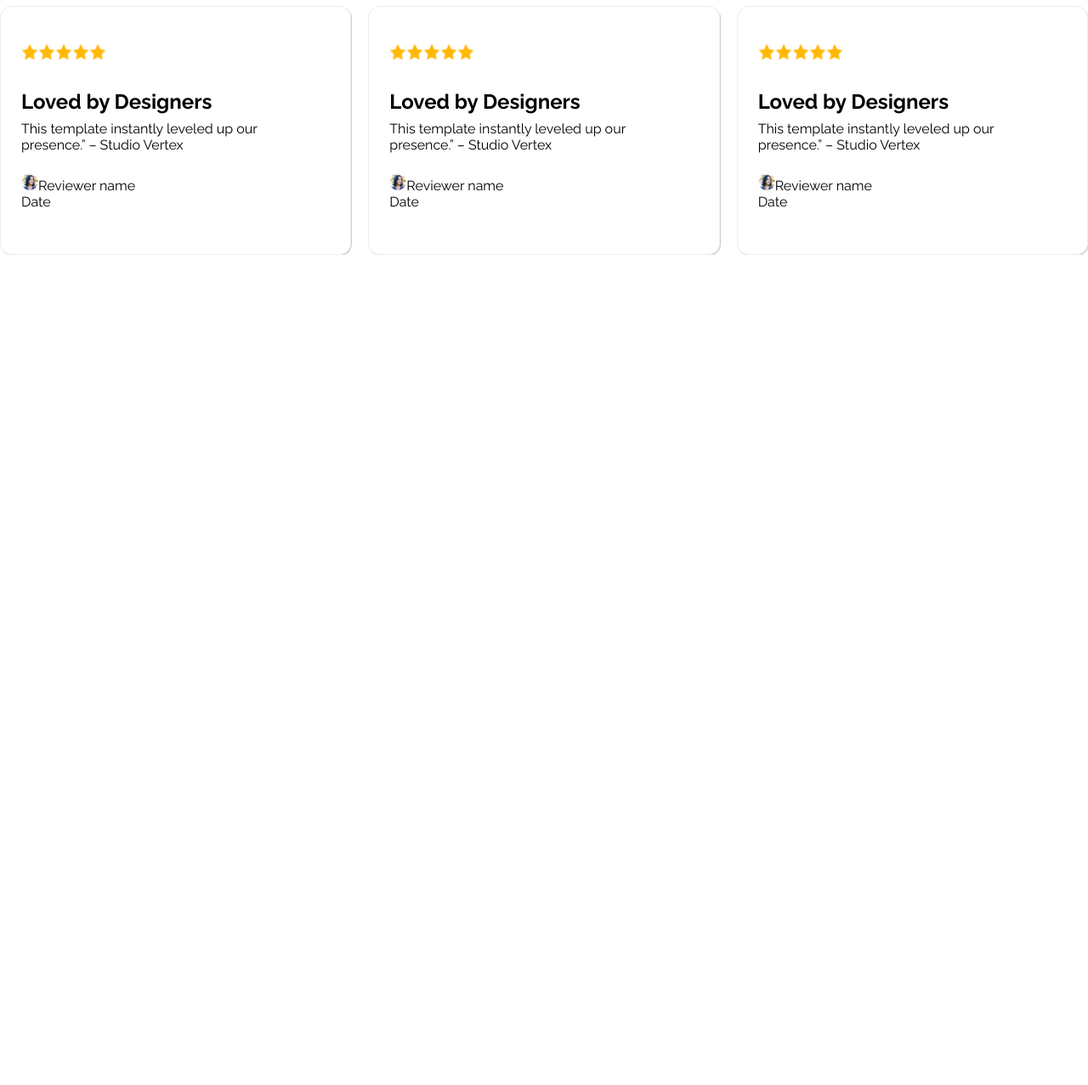
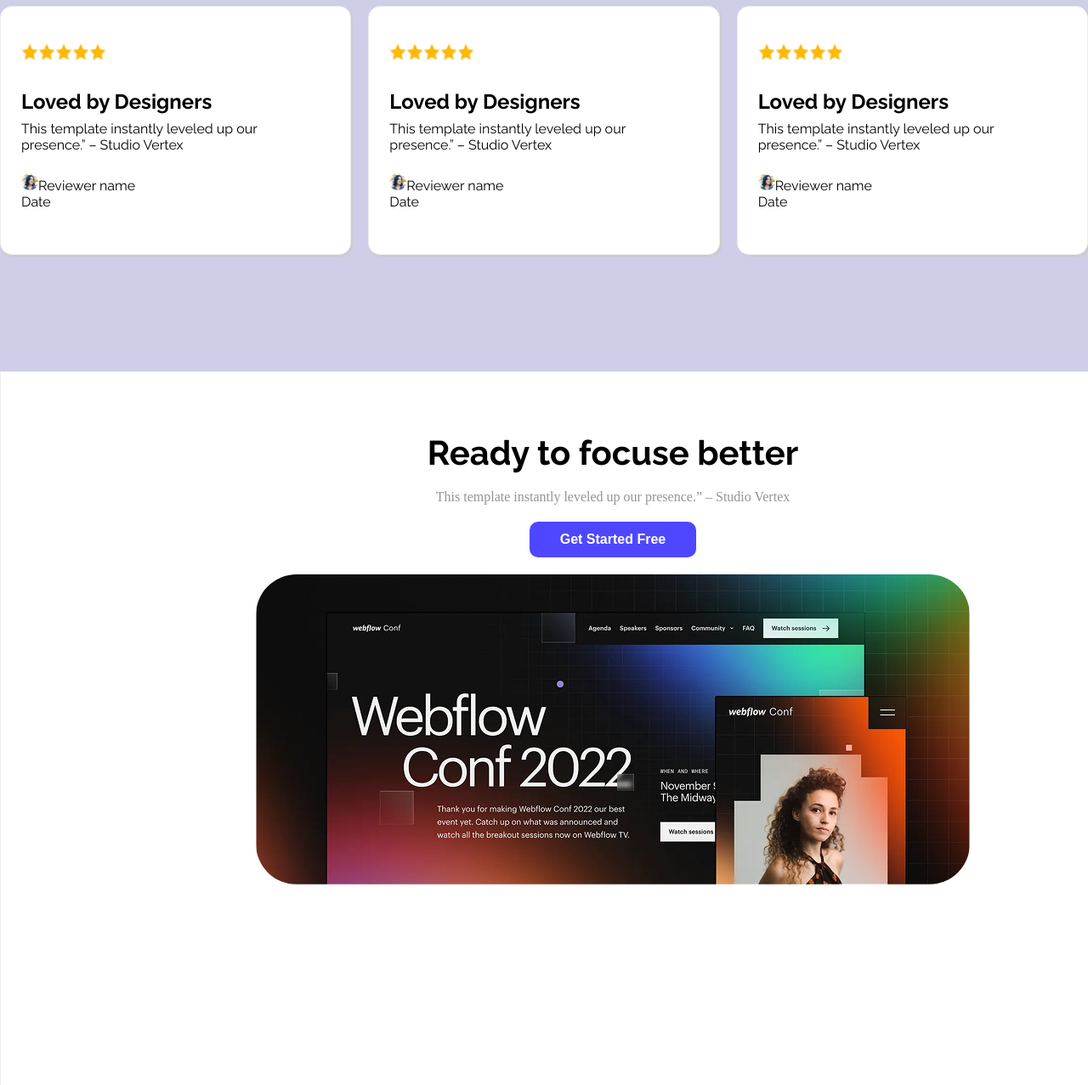
Before and after one commit to grontho69/first-assignment, a plain HTML site: page index.html in a window 1280 px wide. Shown: the part 1901-3178 px from the top of the page at 85% size. Before the commit the page ends 2201 px from the top, so only its background shows below. Drawn offline with Linux system fonts and the light colour scheme.

Commit message:
focuse section

```diff
--- a/index.html
+++ b/index.html
@@ -104,6 +104,18 @@
       </div>
     </section>
   </main>
+  <seection class="focuse-section">
+
+    <h1 class="raleway">Ready to focuse better </h1>
+    <p>This template instantly leveled up our presence.” – Studio Vertex</p>
+    <div>
+      <button class="button">
+        Get Started Free
+      </button>
+    </div>
+    <img src="./Assets/wc-big.png" alt="web flow conf 2025">
+
+  </seection>
 </body>
 
 </html>
--- a/styles/style.css
+++ b/styles/style.css
@@ -2,6 +2,10 @@
   margin: 0 auto ;
   max-width: 1440px;
   padding: 0;
+
+ }
+ body{
+background-color:#CFCEE8
  }
 .raleway {
   font-family: "Raleway", sans-serif;
@@ -129,10 +133,11 @@ border: none;
   width: 366.5px;
   height: 243px;
 border: 1px solid #EFEDED;
+background-color: #FFFFFF;
 text-align: left;
 border-radius:14px ;
 padding:24px ;
-box-shadow: 1px 1px 1px rgb(203, 203, 203);
+box-shadow: 2px 2px 2px rgb(203, 203, 203);
 }
 .card h3{
   font-size: 24px;
@@ -164,3 +169,33 @@ border-radius: 50%;
   font-size: 16px;
 margin-top: 24px; ;
 }
+.focuse-section{
+  border: #EFEDED 1px solid;
+  display: block;
+  width: 1140px;
+  height: 696.6px;
+margin-top: 137px;
+  background-color: #FFFFFF;
+  text-align: center;
+  padding: 71px 150px;
+
+}
+.focuse-section h1{
+  font-size: 40px;
+  font-weight: bold;
+  margin-bottom: 20px;
+
+}
+.focuse-section p{
+  font-size: 16px;
+  color: #979393;
+  margin-bottom: 20px;
+}
+.focuse-section img{
+  width: 840px;
+  height: 364.77px;
+  border-radius: 48px;
+}
+.focuse-section button{
+  margin-bottom: 20px;
+}
```
